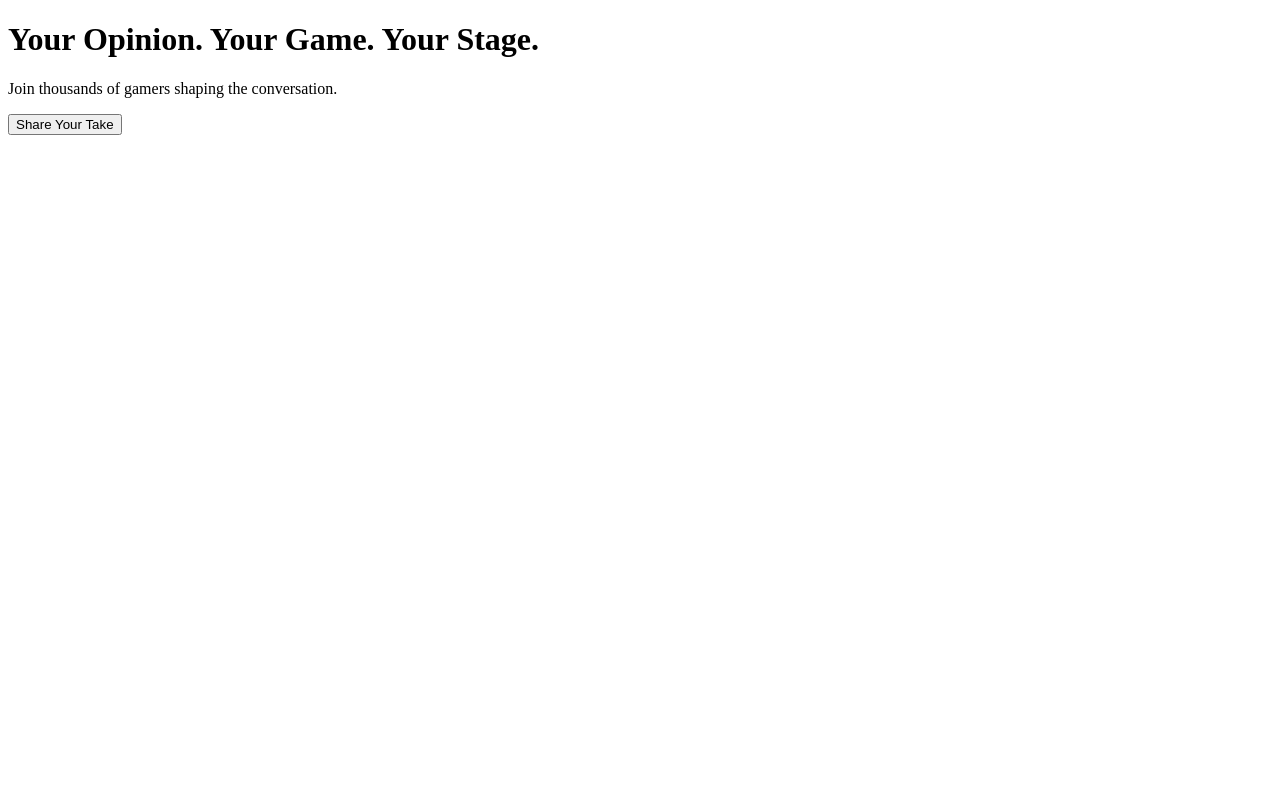
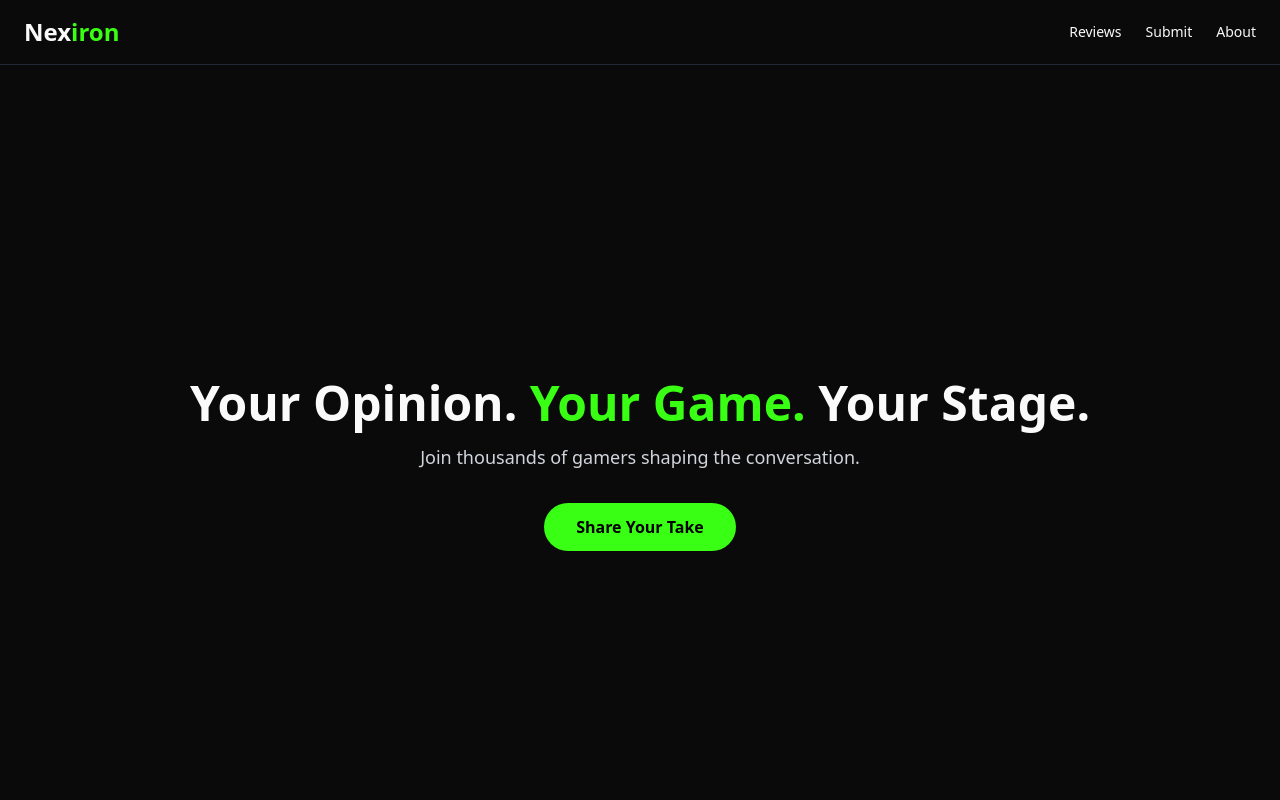
Before and after one commit to Utkarsh1912-ind/Nexiron-, a Next.js app: page / in a window 1280 px wide. Shown: the top 800 px of the page. Built offline with nearby package versions, Linux system fonts and the light colour scheme.

Commit message:
Create pages/_app.js

```diff
--- /dev/null
+++ b/pages/_app.js
@@ -0,0 +1,10 @@
+import "../styles/globals.css";
+import Layout from "../components/Layout";
+
+export default function App({ Component, pageProps }) {
+  return (
+    <Layout>
+      <Component {...pageProps} />
+    </Layout>
+  );
+}
```
